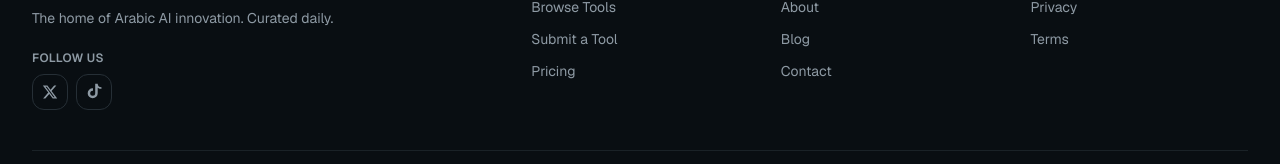
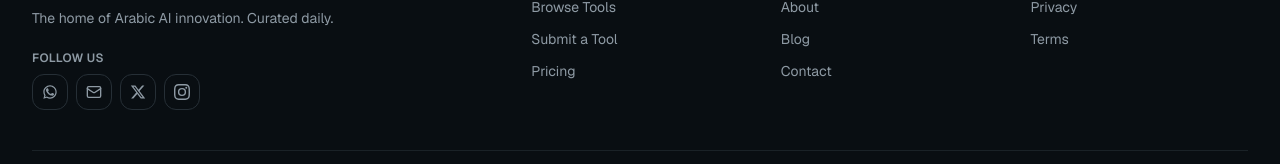
Before and after one commit to mohrahma324-create/ai-tools-directory, a Next.js app: page / in a window 1280 px wide. Shown: the part 2304-2468 px from the top of the page. Built offline with nearby package versions, Linux system fonts and the light colour scheme; no server answers.

Commit message:
Enhance footer with social media links
Added social media links for WhatsApp, Email, X (Twitter), and Instagram in the footer component.

```diff
--- a/components/footer.tsx
+++ b/components/footer.tsx
@@ -3,7 +3,18 @@
 import { Hexagon } from "lucide-react"
 import { useLanguage } from "@/components/language-provider"
 import { dictionary as d } from "@/lib/i18n"
-import { TikTokIcon, XIcon } from "@/components/brand-icons"
+import {
+  TikTokIcon,
+  XIcon,
+  WhatsAppIcon,
+  InstagramIcon,
+  MailIconBrand,
+} from "@/components/brand-icons"
+
+const WHATSAPP_NUMBER = "971585878229"
+const EMAIL = "mohamed.arab.ai.experts@gmail.com"
+const X_URL = "https://x.com/Arab_ai_experts"
+const INSTAGRAM_URL = "https://www.instagram.com/mohamed920810"
 
 export function Footer() {
   const { t } = useLanguage()
@@ -20,6 +31,29 @@ export function Footer() {
     {
       heading: d.footer.resources,
       links: [d.footer.links.privacy, d.footer.links.terms],
+    },
+  ]
+
+  const socials = [
+    {
+      label: "WhatsApp",
+      href: `https://wa.me/${WHATSAPP_NUMBER}`,
+      icon: WhatsAppIcon,
+    },
+    {
+      label: "Email",
+      href: `mailto:${EMAIL}`,
+      icon: MailIconBrand,
+    },
+    {
+      label: "X (Twitter)",
+      href: X_URL,
+      icon: XIcon,
+    },
+    {
+      label: "Instagram",
+      href: INSTAGRAM_URL,
+      icon: InstagramIcon,
     },
   ]
 
@@ -43,20 +77,18 @@ export function Footer() {
                 {t(d.footer.follow)}
               </p>
               <div className="mt-2 flex items-center gap-2">
-                <a
-                  href="#"
-                  aria-label="X (Twitter)"
-                  className="grid size-9 place-items-center rounded-lg border border-border text-muted-foreground transition-colors hover:border-primary hover:text-primary"
-                >
-                  <XIcon className="size-4" />
-                </a>
-                <a
-                  href="#"
-                  aria-label="TikTok"
-                  className="grid size-9 place-items-center rounded-lg border border-border text-muted-foreground transition-colors hover:border-primary hover:text-primary"
-                >
-                  <TikTokIcon className="size-5" />
-                </a>
+                {socials.map(({ label, href, icon: Icon }) => (
+                  <a
+                    key={label}
+                    href={href}
+                    target="_blank"
+                    rel="noopener noreferrer"
+                    aria-label={label}
+                    className="grid size-9 place-items-center rounded-lg border border-border text-muted-foreground transition-colors hover:border-primary hover:text-primary"
+                  >
+                    <Icon className="size-4" />
+                  </a>
+                ))}
               </div>
             </div>
           </div>
```
